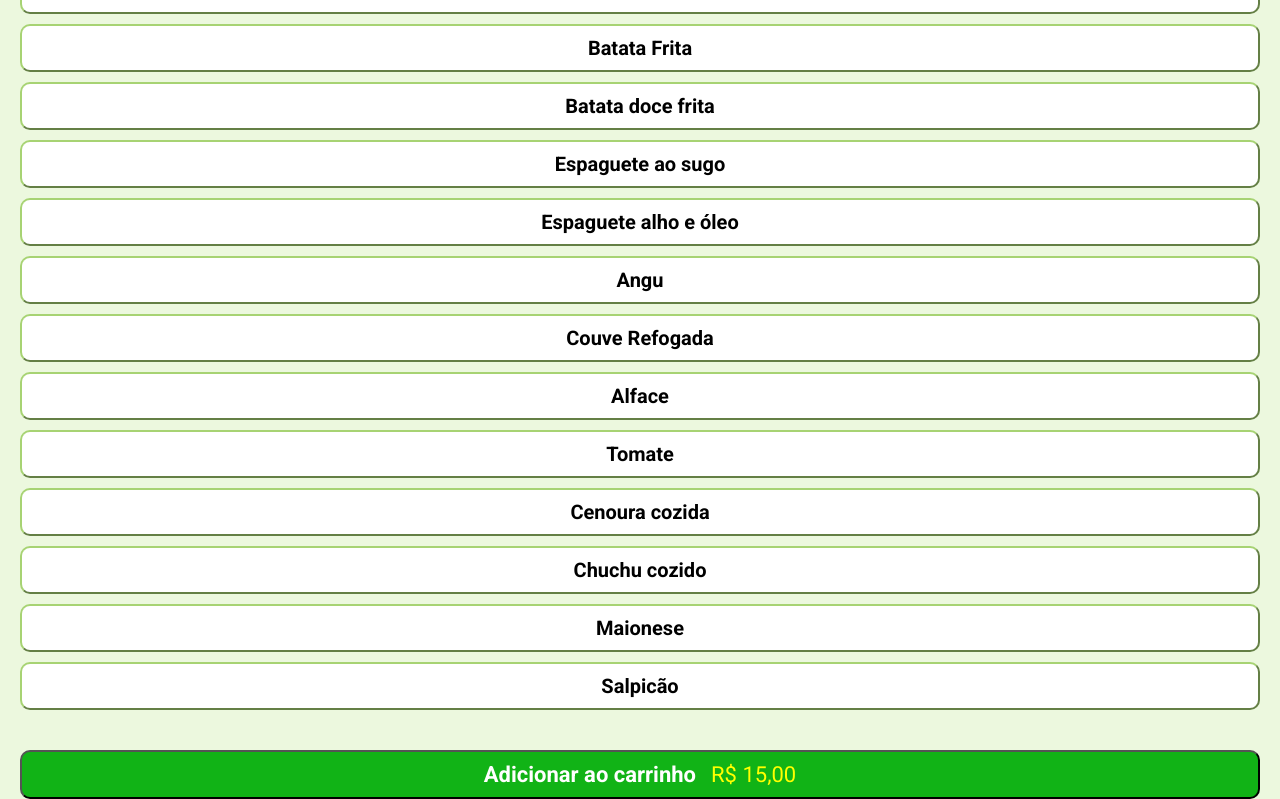
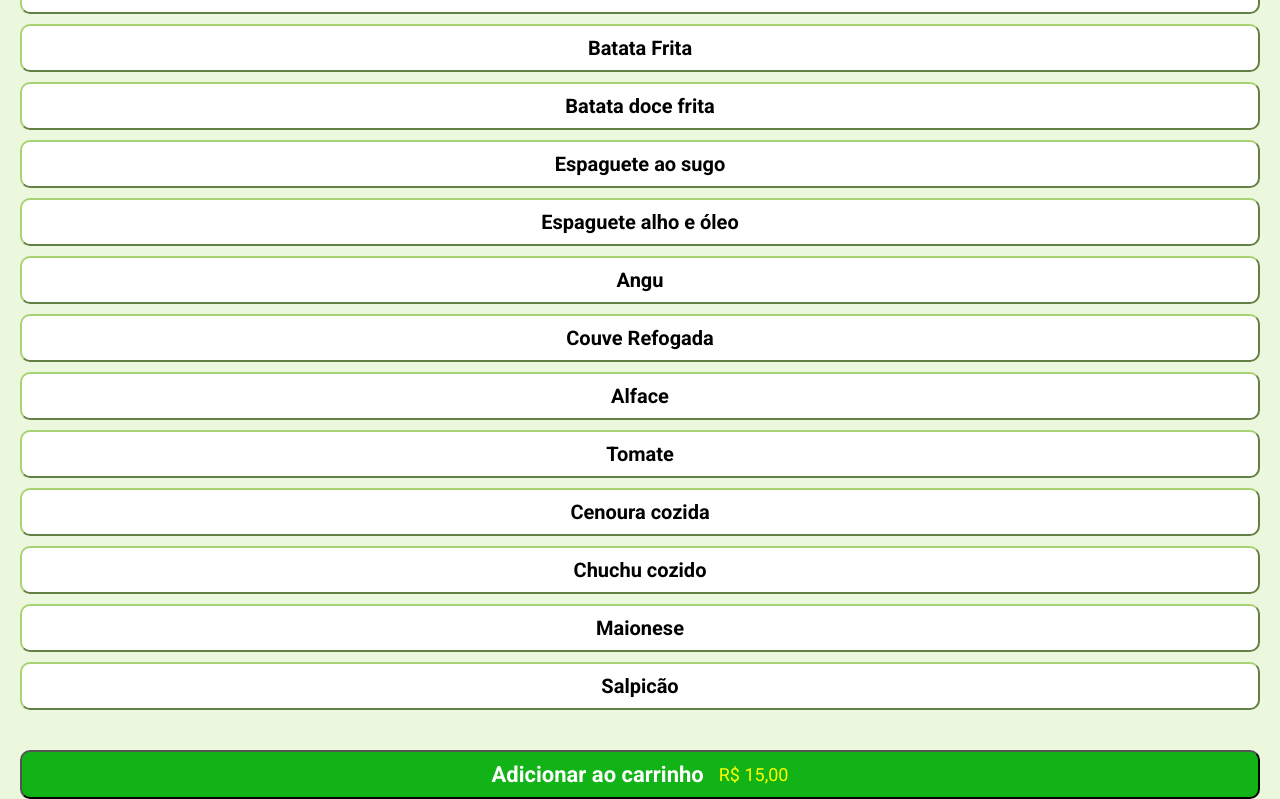
Before and after one commit to HugoNicolau/FM-restaurant-JF, a React (Create React App) app: page /food/1 in a window 1280 px wide. Shown: the part 690-1489 px from the top of the page. Built offline with nearby package versions, Linux system fonts and the light colour scheme.

Commit message:
Variável recebendo tipo do pedido e opções selecionadas

```diff
--- a/src/ChooseFood.js
+++ b/src/ChooseFood.js
@@ -60,12 +60,29 @@ export default function ChooseFood() {
   function addToCart(){
     let choosedLunchOption = TIPOSDEPRATOS[params.idFood].nome
 
+    const acpArr =[]
+    const meatAtt=[]
 
-    const cartItem = {tipo:{choosedLunchOption}}
+    ACOMPANHAMENTOS.map((a,i) => (
+      selectedFoodStuff.includes(i) && acpArr.push(a)
+    ))
+    CARNES.map((a,i) => (
+      selectedMeat.includes(i) && acpArr.push(a)
+    ))
+
+    const cartItem = {tipo:{choosedLunchOption}, carne:{meatAtt}, acompanhamentos:{acpArr}}
+    console.log(cartItem,"Itens no carrinho e tipo de prato")
+  }
+
+  function addToCartCustom(){
+    let choosedLunchOption = TIPOSDEPRATOS[params.idFood].nome
+
+    const cartItem = {tipo:{choosedLunchOption}, carne:{customMeat}, acompanhamentos:{customFood}}
 
     console.log(cartItem)
 
   }
+
 
   let totalPrice = TIPOSDEPRATOS[params.idFood].preco
     .toFixed(2)
@@ -95,7 +112,7 @@ export default function ChooseFood() {
           </ButtonFoodStuff>
         ))}
         <br />
-        <ButtonFinishOrder>
+        <ButtonFinishOrder onClick={addToCart}>
           Adicionar ao carrinho{" "}
           <TotalPriceText>R$ {totalPrice} </TotalPriceText>
         </ButtonFinishOrder>
@@ -133,7 +150,7 @@ export default function ChooseFood() {
           </ButtonFoodStuff>
         ))}
         <br />
-        <ButtonFinishOrder onClick={()=> addToCart()}>
+        <ButtonFinishOrder onClick={addToCartCustom}>
           Adicionar ao carrinho{" "}
           <TotalPriceText>R$ {customPrice} </TotalPriceText>
         </ButtonFinishOrder>
@@ -207,7 +224,7 @@ const TotalPriceText = styled.h5`
   font-family: "Roboto";
   font-style: normal;
   font-weight: 400;
-  font-size: 22px;
+  font-size: 18px;
   color: yellow;
   display: flex;
   align-items: center;
--- a/src/MainScreen.js
+++ b/src/MainScreen.js
@@ -88,4 +88,6 @@ const SelectOption = styled.div`
     letter-spacing: 0em;
     color: #ffffff;
   }
+  border:none;
+  box-shadow:none;
 `;
--- a/src/NavBar.js
+++ b/src/NavBar.js
@@ -1,12 +1,15 @@
 import styled from "styled-components"
+import { Link } from "react-router-dom"
 
 export default function NavBar(){
 
     return(
+      <Link to={"/"}>
       <AllNavBar>
         <h1>FM</h1>
         <h2>Confeitaria & Restaurante</h2>
       </AllNavBar>
+      </Link>
     )
 }
 
```
